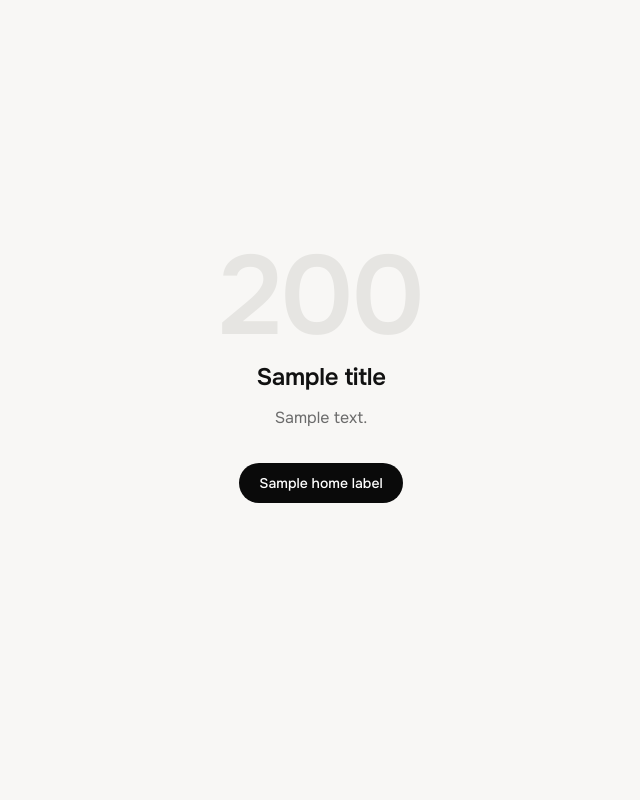
After one commit to Kierbz123/rjm-boardinghouse-system, a PHP site: the page made by claude-code-project-files/src/Views/shared/error.php in a window 1280 px wide. The commit adds this page. Shown: the whole page, without its empty margins (319-959 px from the left). Run offline with PHP 8.4, Linux system fonts and the light colour scheme; tables that the repository leaves empty hold one stand-in row (values such as "Sample post"); the template is opened without the code that fills it: most values are stand-ins (such as "Sample title", 1, 10 or a date in 2020).

Commit message:
Phase 3 D3: proper 403/404/500 pages (L2)
ErrorPage::render() shows a styled standalone page with plain-language copy
and a way back to the user's dashboard; /api/ and JSON requests still get JSON.
Used by the router (404), RoleMiddleware (403) and the exception handler (500).

```diff
--- a/claude-code-project-files/public/index.php
+++ b/claude-code-project-files/public/index.php
@@ -45,8 +45,7 @@ use App\Support\Logger;
 // Log the real error server-side; show the visitor nothing but a generic message.
 set_exception_handler(function (\Throwable $e) {
     Logger::error($e->getMessage() . ' in ' . $e->getFile() . ':' . $e->getLine());
-    http_response_code(500);
-    echo 'Something went wrong. Please try again.';
+    \App\Support\ErrorPage::render(500);
 });
 
 use App\Support\Router;
--- a/claude-code-project-files/src/Middleware/RoleMiddleware.php
+++ b/claude-code-project-files/src/Middleware/RoleMiddleware.php
@@ -12,9 +12,7 @@ class RoleMiddleware
     public static function require(array $allowedRoles): void
     {
         if (empty($_SESSION['role']) || !in_array($_SESSION['role'], $allowedRoles, true)) {
-            http_response_code(403);
-            echo '403 Forbidden';
-            exit;
+            \App\Support\ErrorPage::render(403);
         }
     }
 }
--- a/claude-code-project-files/src/Support/Router.php
+++ b/claude-code-project-files/src/Support/Router.php
@@ -31,7 +31,6 @@ class Router
                 return;
             }
         }
-        http_response_code(404);
-        echo '404 Not Found';
+        ErrorPage::render(404);
     }
 }
--- /dev/null
+++ b/claude-code-project-files/src/Views/shared/error.php
@@ -0,0 +1,18 @@
+<?php /** Rendered by App\Support\ErrorPage::render() — standalone, no nav (works even when the session or DB is the problem). */ ?>
+<!doctype html>
+<html lang="en">
+<head>
+    <meta charset="UTF-8" />
+    <meta name="viewport" content="width=device-width, initial-scale=1" />
+    <title><?= htmlspecialchars($title) ?> — RJM Boardinghouse</title>
+    <link rel="stylesheet" href="/assets/css/app.css" />
+</head>
+<body class="min-h-screen bg-neutral-50 text-neutral-900 grid place-items-center p-5">
+    <main class="w-full max-w-lg text-center">
+        <p class="text-[7rem] leading-none font-semibold tracking-tight text-neutral-200 select-none" aria-hidden="true"><?= (int) http_response_code() ?></p>
+        <h1 class="mt-2 text-2xl font-semibold"><?= htmlspecialchars($title) ?></h1>
+        <p class="mt-3 text-neutral-500 leading-relaxed"><?= htmlspecialchars($body) ?></p>
+        <p class="mt-8"><a class="btn btn-primary" href="<?= htmlspecialchars($home) ?>"><?= htmlspecialchars($homeLabel) ?></a></p>
+    </main>
+</body>
+</html>
```
Also changed, not shown: claude-code-project-files/src/Support/ErrorPage.php (added, +36 -0 lines), claude-code-project-files/public/assets/css/app.css, 1 other file.
